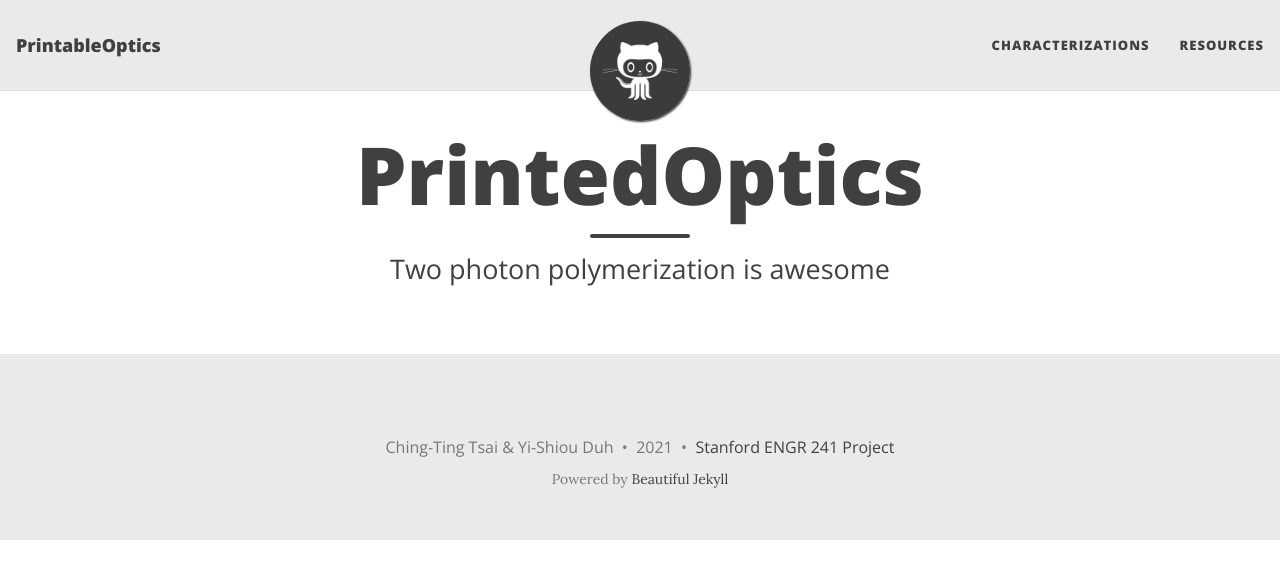
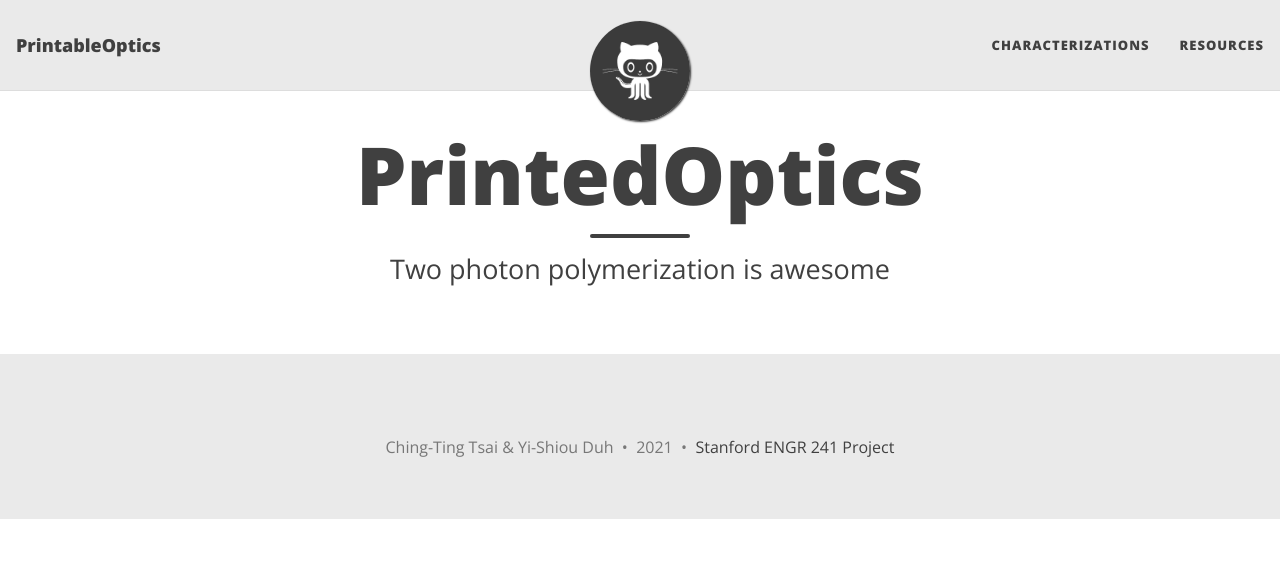
Before and after one commit to tingtsai/PrintableOptics, a Jekyll site: the page built from index.html, in a window 1280 px wide. Shown: the top 579 px of the page. Built offline with Jekyll 4.4.1, drawn with Linux system fonts in a browser that asks for light colours; nearby versions of some CDN libraries; the list of posts is cut into pages by our own code.

Commit message:
Update footer.html

```diff
--- a/_includes/footer.html
+++ b/_includes/footer.html
@@ -32,8 +32,8 @@
       {% endif%}
       </p>
       {% unless site.remove-ads %}<p class="theme-by text-muted">
-        Powered by
-        <a href="https://beautifuljekyll.com">Beautiful Jekyll</a>
+<!--         Sponsored by
+        <a href="https://beautifuljekyll.com">Beautiful Jekyll</a> -->
       </p>{% endunless %}
       </div>
     </div>
```
